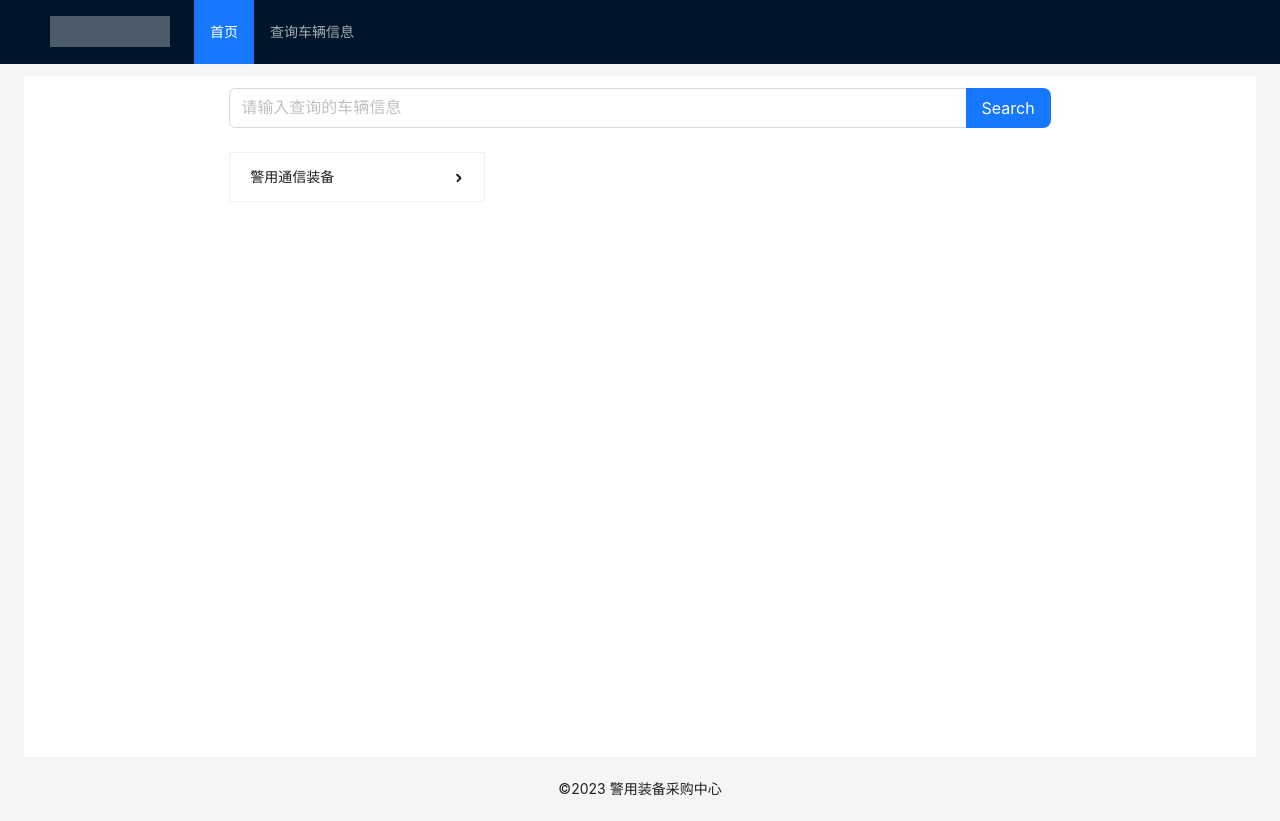
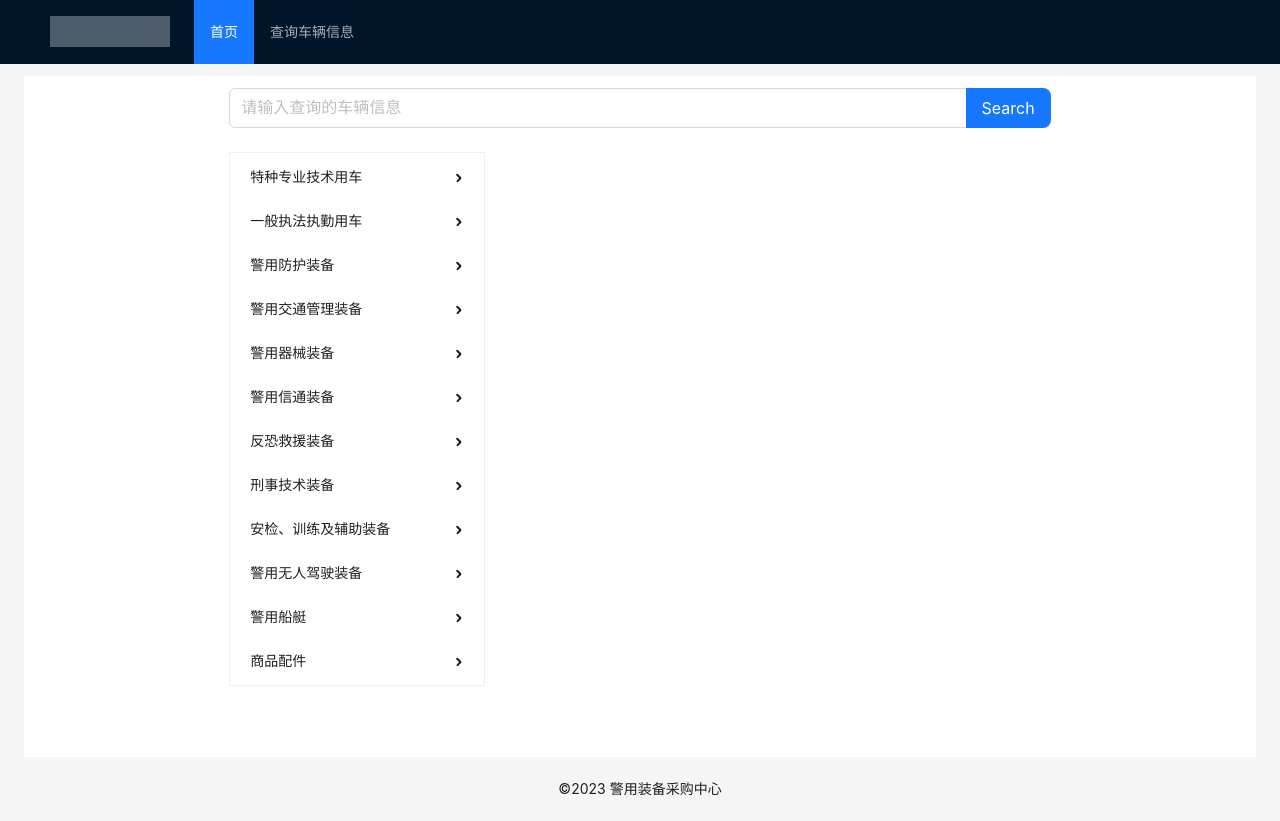
Before and after one commit to herzorf/GANW_web, a React (Vite) app: page /search in a window 1280 px wide. Built offline with nearby package versions, Linux system fonts and the light colour scheme.

Commit message:
添加分类目录

```diff
--- /dev/null
+++ b/src/pages/search/classItem.ts
@@ -0,0 +1,374 @@
+const classItem = [
+    {
+        label: '特种专业技术用车',
+        key: '1',
+        children: [
+            {
+                label: '警用处突类',
+                key: '1-1',
+            },
+            {
+                label: '警用勤务类',
+                key: '1-2',
+            },
+            {
+                label: '警用保障类',
+                key: '1-3',
+            },
+            {
+                label: '警用航空类',
+                key: '1-4',
+            },
+        ],
+    },
+    {
+        label: "一般执法执勤用车",
+        key: "2",
+        children: [
+            {
+                label: "一般执法执勤用车",
+                key: "2-1"
+            }
+        ]
+    },
+    {
+        label: "警用防护装备",
+        key: "3",
+        children: [
+            {
+                label: "防弹/防刺",
+                key: "3-1"
+            },
+            {
+                label: "头盔",
+                key: "3-2"
+            },
+            {
+                label: "搜排爆防护",
+                key: "3-3"
+            },
+            {
+                label: "口罩",
+                key: "3-4"
+            },
+            {
+                label: "防核生化",
+                key: "3-5"
+            },
+            {
+                label: "帐篷",
+                key: "3-6"
+            },
+            {
+                label: "防护装备",
+                key: "3-7"
+            },
+            {
+                label: "防爆",
+                key: "3-8"
+            },
+            {
+                label: "灭火器材",
+                key: "3-9"
+            },
+
+        ]
+    },
+    {
+        label: "警用交通管理装备",
+        key: "4",
+        children: [
+            {
+                label: "警用交通管理装备",
+                key: "4-1"
+            },
+            {
+                label: "酒精检测",
+                key: "4-2"
+            },
+            {
+                label: "交通被装",
+                key: "4-3"
+            },
+            {
+                label: "警戒警示",
+                key: "4-4"
+            },
+            {
+                label: "行驶记录仪",
+                key: "4-5"
+            },
+            {
+                label: "监测记录",
+                key: "4-6"
+            },
+            {
+                label: "交通信号/信息标志",
+                key: "4-7"
+            },
+            {
+                label: "交通救援",
+                key: "4-8"
+            },
+
+            {
+                label: "事故勘察",
+                key: "4-9"
+            },
+            {
+                label: "其他装备",
+                key: "4-10"
+            },
+        ]
+    },
+    {
+        label: "警用器械装备",
+        key: "5",
+        children: [
+            {
+                label: "枪瞄辅具",
+                key: "5-1"
+            },
+            {
+                label: "阻截",
+                key: "5-2"
+            },
+            {
+                label: "警戒警示",
+                key: "5-3"
+            },
+            {
+                label: "警棍",
+                key: "5-4"
+            },
+            {
+                label: "约束制服",
+                key: "5-5"
+            },
+            {
+                label: "驱散装备",
+                key: "5-6"
+            },
+            {
+                label: "器械装备",
+                key: "5-7"
+            },
+            {
+                label: "验抢器材",
+                key: "5-8"
+            },
+            {
+                label: "新型单警装备",
+                key: "5-9"
+            },
+        ]
+    },
+    {
+        label: "警用信通装备",
+        key: "6",
+        children: [
+            {
+                label: "定位仪",
+                key: "6-1"
+            },
+            {
+                label: "警用信通装备",
+                key: "6-2"
+            },
+            {
+                label: "网络监察类",
+                key: "6-3"
+            },
+            {
+                label: "指挥信通",
+                key: "6-4"
+            },
+            {
+                label: "无线通信",
+                key: "6-5"
+            },
+        ]
+    },
+    {
+        label: "反恐救援装备",
+        key: "7",
+        children: [
+            {
+                label: "安全检查",
+                key: "7-1"
+            },
+            {
+                label: "救援保障",
+                key: "7-2"
+            },
+            {
+                label: "常规侦视",
+                key: "7-3"
+            },
+            {
+                label: "电子物证检验",
+                key: "7-4"
+            },
+            {
+                label: "反恐救援装备",
+                key: "7-5"
+            },
+            {
+                label: "警戒警示",
+                key: "7-6"
+            },
+            {
+                label: "实用工具",
+                key: "7-7"
+            },
+            {
+                label: "搜排爆处置",
+                key: "7-8"
+            },
+            {
+                label: "突击攀爬",
+                key: "7-9"
+            },
+            {
+                label: "突击破拆设备",
+                key: "7-10"
+            },
+        ]
+    },
+    {
+        label: "刑事技术装备",
+        key: "8",
+        children: [
+            {
+                label: "常规侦视",
+                key: "8-1"
+            },
+            {
+                label: "痕迹检验装备",
+                key: "8-2"
+            },
+            {
+                label: "理化检验装备",
+                key: "8-3"
+            },
+            {
+                label: "枪弹检验",
+                key: "8-4"
+            },
+            {
+                label: "文件检验",
+                key: "8-5"
+            },
+            {
+                label: "检测设备",
+                key: "8-6"
+            },
+            {
+                label: "理化检验",
+                key: "8-7"
+            },
+            {
+                label: "取证设备",
+                key: "8-8"
+            },
+            {
+                label: "刑事技术装备",
+                key: "8-9"
+            },
+            {
+                label: "其它设备",
+                key: "8-10"
+            },
+        ]
+    },
+    {
+        label: "安检、训练及辅助装备",
+        key: "9",
+        children: [
+            {
+                label: "X射线安全检查设备",
+                key: "9-1"
+            },
+            {
+                label: "安全检查",
+                key: "9-2"
+            },
+            {
+                label: "辅助装备",
+                key: "9-3"
+            },
+            {
+                label: "技能训练",
+                key: "9-4"
+            },
+            {
+                label: "家具类",
+                key: "9-5"
+            },
+            {
+                label: "警戒警示",
+                key: "9-6"
+            },
+            {
+                label: "救援保障",
+                key: "9-7"
+            },
+            {
+                label: "理化检验",
+                key: "9-8"
+            },
+            {
+                label: "执法执勤",
+                key: "9-9"
+            },
+            {
+                label: "奖励类",
+                key: "9-10"
+            },
+        ]
+    },
+    {
+        label: "警用无人驾驶装备",
+        key: "10",
+        children: [
+            {
+                label: "警用无人驾驶航空器",
+                key: "10-1"
+            },
+            {
+                label: "机器人",
+                key: "10-2"
+            },
+            {
+                label: "消防机器人",
+                key: "10-3"
+            },
+        ]
+    },
+    {
+        label: "警用船艇",
+        key: "11",
+        children: [
+            {
+                label: "警用船艇",
+                key: "11-1"
+            },
+        ]
+    },
+    {
+        label: "商品配件",
+        key: "12",
+        children: [
+            {
+                label: "车辆配件",
+                key: "12-1"
+            },
+            {
+                label: "装备配件",
+                key: "12-2"
+            },
+        ]
+    },
+];
+
+export default classItem
--- a/src/pages/search/index.tsx
+++ b/src/pages/search/index.tsx
@@ -1,26 +1,16 @@
 import { Col, Form, Input, Menu, MenuProps, Row, Space } from "antd"
 import styles from "./index.module.scss"
+import classItem from "./classItem";
 const { Search } = Input;
 const SearchPage = () => {
     const [form] = Form.useForm();
+
     const onFinish = () => {
         console.log(form.getFieldsValue());
     };
     const onClick: MenuProps['onClick'] = (e) => {
         console.log('click', e);
     };
-    const classItem = [
-        {
-            label: '警用通信装备',
-            key: '1',
-            children: [
-                {
-                    label: '指挥通信',
-                    key: '1-1',
-                },
-            ],
-        },
-    ];
 
     return (
         <div>
@@ -52,6 +42,11 @@ const SearchPage = () => {
                     <Menu onClick={onClick} className={styles.menu} style={{ width: 256 }} mode="vertical" items={classItem} />
                 </Col>
             </Row>
+            <Row>
+                <Col span={16} offset={4}>
+
+                </Col>
+            </Row>
 
         </div>
     )
```
